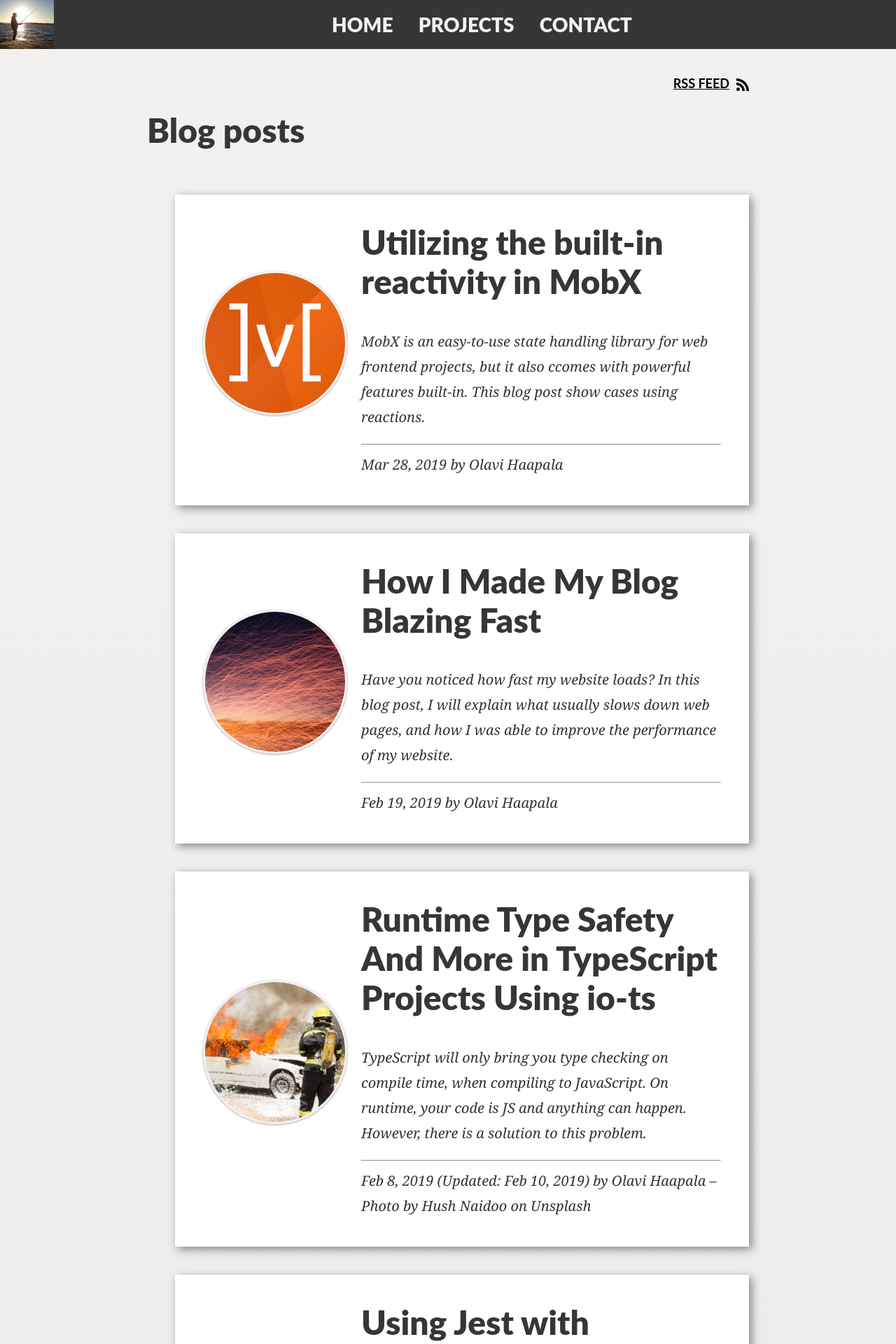
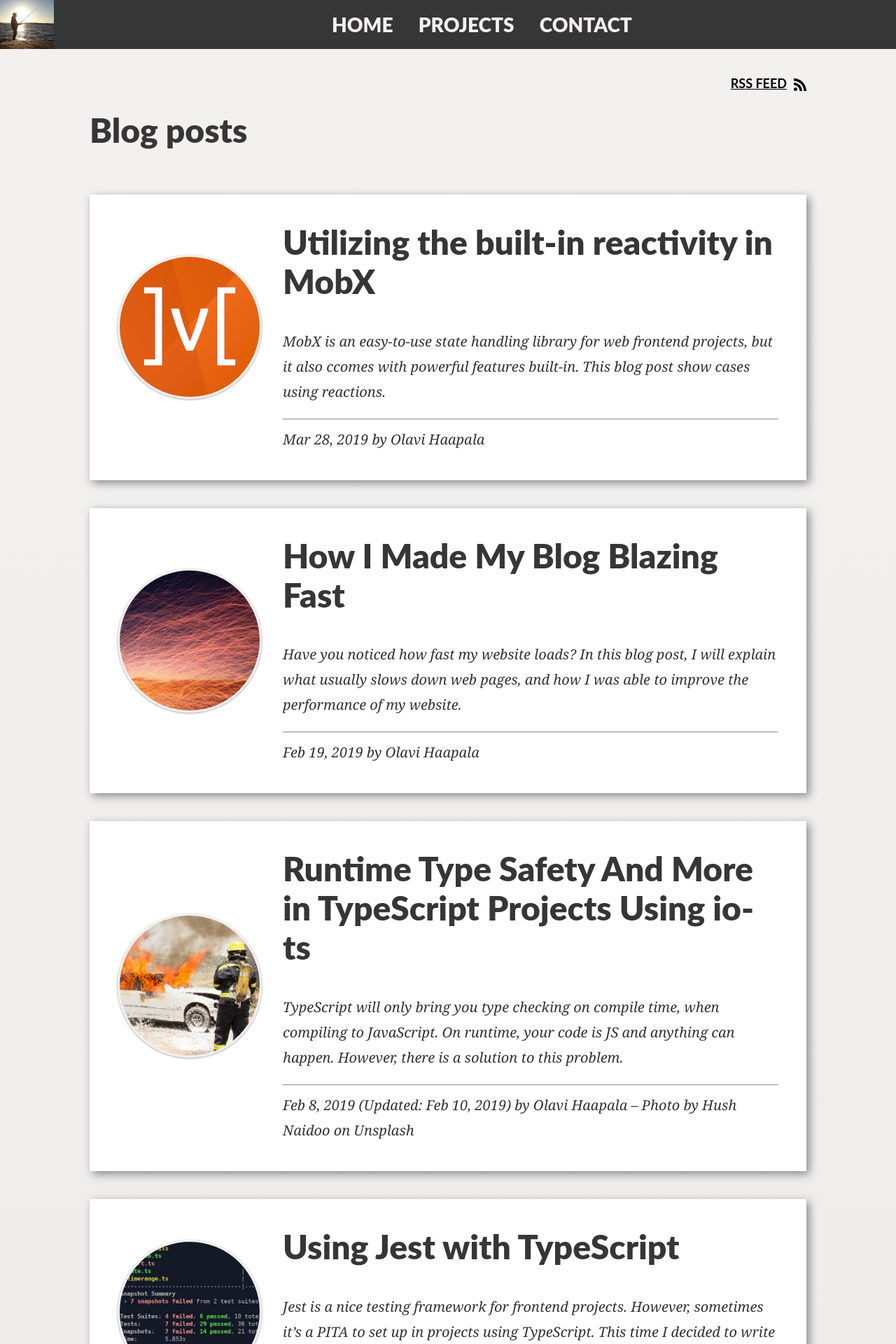
Before and after one commit to olpeh/olpeh.github.io, a Jekyll site: the page built from index.html, in a window 1280 px wide. Shown: the top 1920 px of the page at 70% size. Built offline with Jekyll 4.4.1, drawn with Linux system fonts in a browser that asks for light colours; the list of posts is cut into pages by our own code; comment, search, counter and statistics services are not loaded.

Commit message:
Small layout fixes for the front page

```diff
--- a/_includes/css/main.css
+++ b/_includes/css/main.css
@@ -73,9 +73,8 @@ main {
 }
 
 .main-content {
-  padding: 40px;
-  padding-bottom: 100px;
-  max-width: 860px;
+  padding: 40px 20px 100px 20px;
+  max-width: 1024px;
   margin: 0 auto;
 }
 
@@ -114,8 +113,8 @@ main {
   min-height: 200px;
   width: 200px;
   height: 200px;
-  margin-right: 20px;
-  margin-bottom: 20px;
+  margin-right: 30px;
+  margin-bottom: 30px;
   padding: 3px;
   background: rgb(243, 240, 240);
   box-shadow: 0 1px 2px 1px rgba(0, 0, 0, 0.2);
@@ -194,6 +193,7 @@ article .post-content pre code {
 
 .posts-container ul {
   list-style: none;
+  padding-left: 0;
 }
 
 .blog-posts-title-and-feed {
@@ -258,7 +258,7 @@ footer a {
   }
 }
 
-@media screen and (max-width: 572px) {
+@media screen and (max-width: 672px) {
   header {
     min-height: 230px;
   }
```
